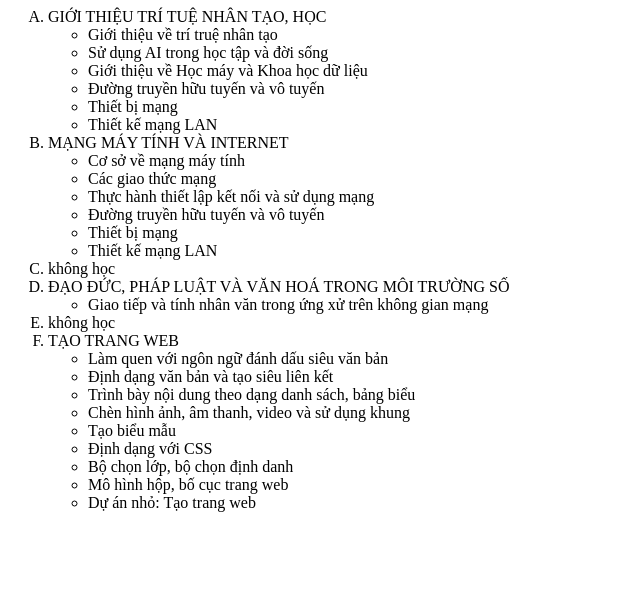
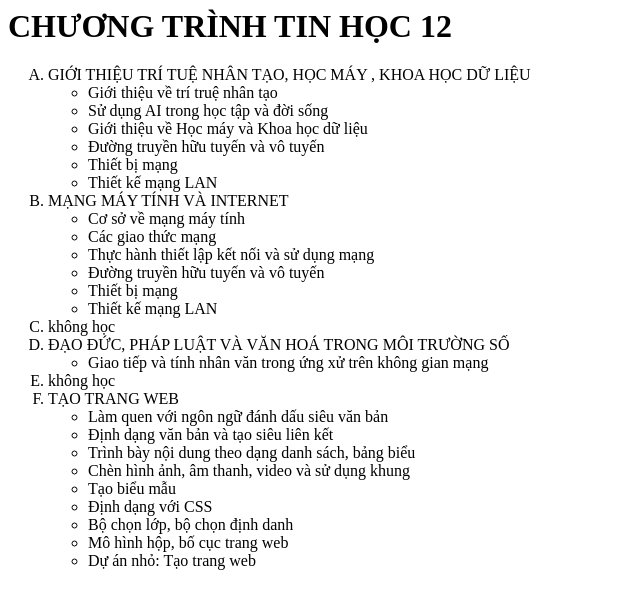
Before and after one commit to chaugiabao2010/Tin12, a plain HTML site: page contents/Tinhoc12.html in a window 1280 px wide. Shown: the whole page, without its empty margins (0-640 px from the left). Drawn offline with Linux system fonts and the light colour scheme.

Commit message:
Update title and list item in Tinhoc12.html

```diff
--- a/contents/Tinhoc12.html
+++ b/contents/Tinhoc12.html
@@ -4,8 +4,9 @@
     <link rel="stylesheet" href ="../style.css">
   </head>
   <body>
+    <h1> CHƯƠNG TRÌNH TIN HỌC 12 </h1>
     <ol type="A">
-      <li class="tieude"> GIỚI THIỆU TRÍ TUỆ NHÂN TẠO, HỌC
+      <li class="tieude"> GIỚI THIỆU TRÍ TUỆ NHÂN TẠO, HỌC MÁY , KHOA HỌC DỮ LIỆU
       <ul>
         <li> Giới thiệu về trí truệ nhân tạo </li>
         <li> Sử dụng AI trong học tập và đời sống </li>
```
